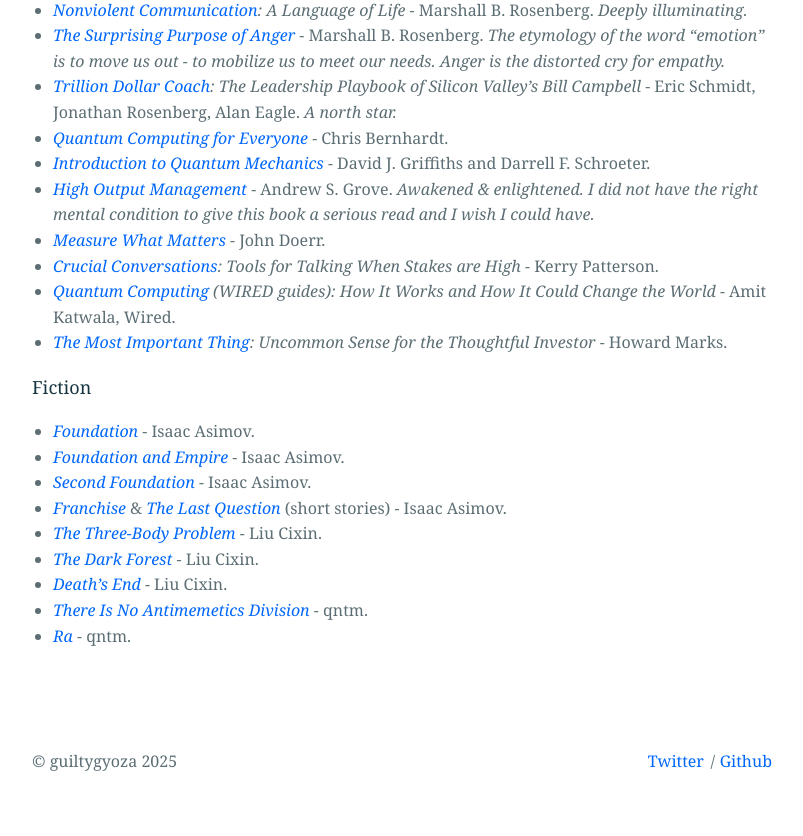
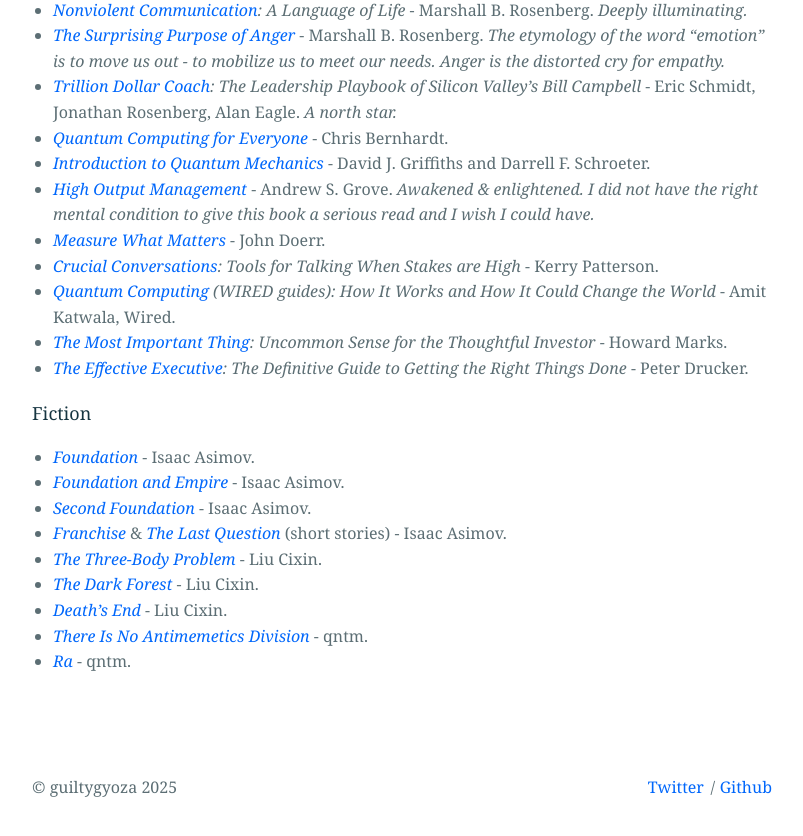
Before and after one commit to guiltygyoza/new-blog, a Jekyll site: the page built from _pages/bookshelf.markdown, in a window 1280 px wide and 900 px high, scrolled down 2028 px. Shown: the top 836 px of the window, without its empty margins (238-1041 px from the left). Built offline with Jekyll 4.4.1, drawn with Linux system fonts in a browser that asks for light colours.

Commit message:
add book

```diff
--- a/_pages/bookshelf.markdown
+++ b/_pages/bookshelf.markdown
@@ -51,6 +51,7 @@
 - *[Crucial Conversations](https://www.goodreads.com/book/show/15014.Crucial_Conversations){:target="_blank"}: Tools for Talking When Stakes are High* - Kerry Patterson.
 - *[Quantum Computing](https://www.goodreads.com/book/show/55668470-quantum-computing-wired-guides){:target="_blank"} (WIRED guides): How It Works and How It Could Change the World* - Amit Katwala, Wired.
 - *[The Most Important Thing](https://www.goodreads.com/book/show/10454418-the-most-important-thing){:target="_blank"}: Uncommon Sense for the Thoughtful Investor* - Howard Marks.
+- *[The Effective Executive](https://www.goodreads.com/en/book/show/48019.The_Effective_Executive){:target="_blank"}: The Definitive Guide to Getting the Right Things Done* - Peter Drucker.
 
 ### Fiction
 - *[Foundation](https://www.goodreads.com/book/show/29579.Foundation){:target="_blank"}* - Isaac Asimov.
```
